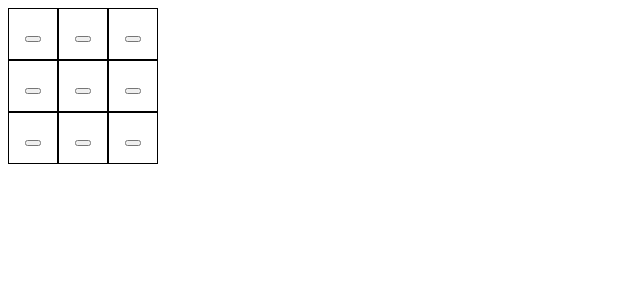
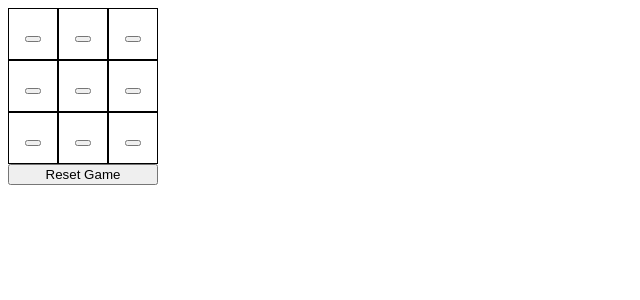
Before and after one commit to gazer500/Angular-Tic-Tac-Toe-AI, an Angular app: page / in a window 1280 px wide. Shown: the top 300 px of the page, without its empty margins (0-640 px from the left). Built offline with nearby package versions, Linux system fonts and the light colour scheme.

Commit message:
complete project

```diff
--- a/src/app/board/board.component.ts
+++ b/src/app/board/board.component.ts
@@ -1,6 +1,6 @@
 import { Component } from '@angular/core';
 import { SquareComponent } from '../square/square.component';
-import { NgFor } from '@angular/common';
+import { NgFor, NgIf } from '@angular/common';
 
 @Component({
     selector: 'app-board',
@@ -13,6 +13,10 @@ import { NgFor } from '@angular/common';
           <app-square [value]="board[row][col]"></app-square>
         </div>
       </div>
+      <div *ngIf="winner">
+      <h2>Winner: {{ winner }}</h2>
+    </div>
+    <button (click)="reset()">Reset Game</button>
     </div>
   `,
     styles: [`
@@ -35,7 +39,7 @@ import { NgFor } from '@angular/common';
       align-items: center;
     }
   `],
-    imports: [SquareComponent , NgFor]
+    imports: [SquareComponent , NgFor, NgIf]
 })
 export class BoardComponent {
   board = [
@@ -77,4 +81,14 @@ export class BoardComponent {
       return;
     }
   }
+
+  reset() {
+    this.board = [
+      ['', '', ''],
+      ['', '', ''],
+      ['', '', '']
+    ];
+    this.currentPlayer = 'X';
+    this.winner = '';
+  }
 }
```
